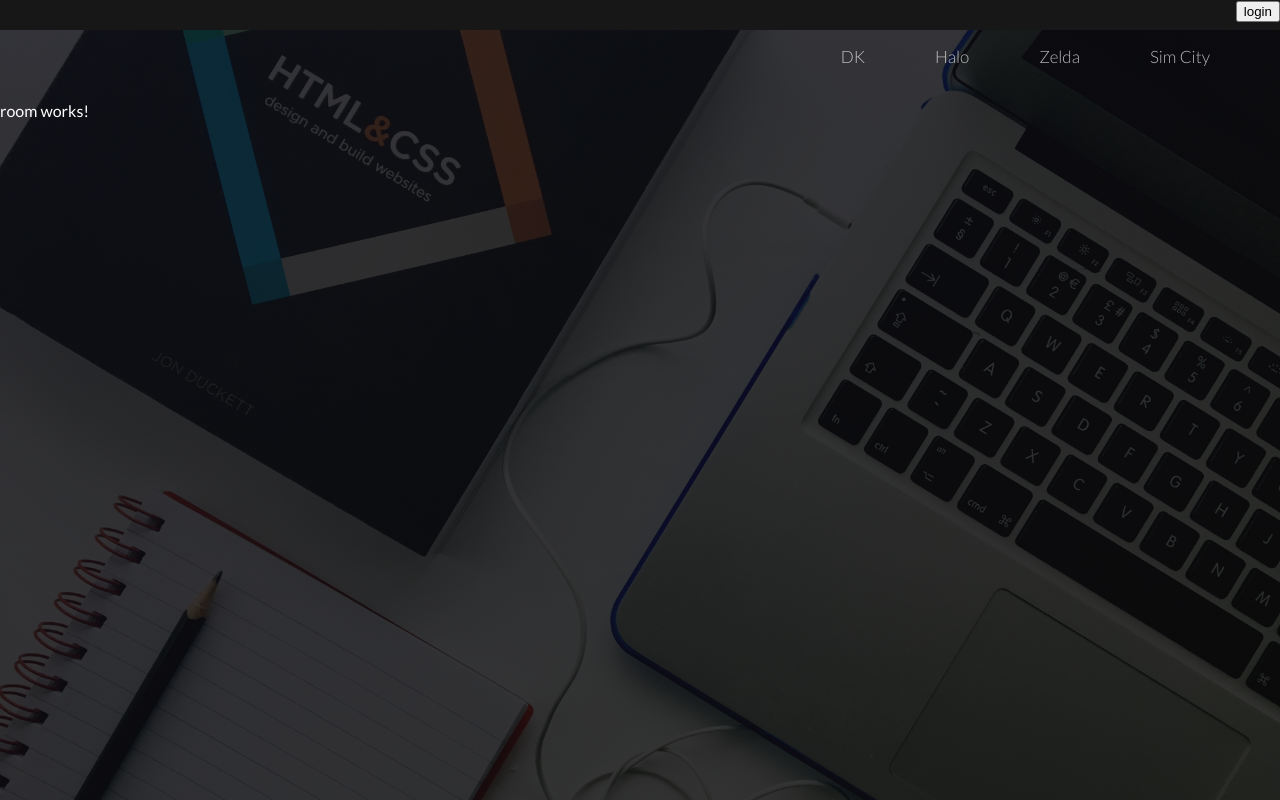
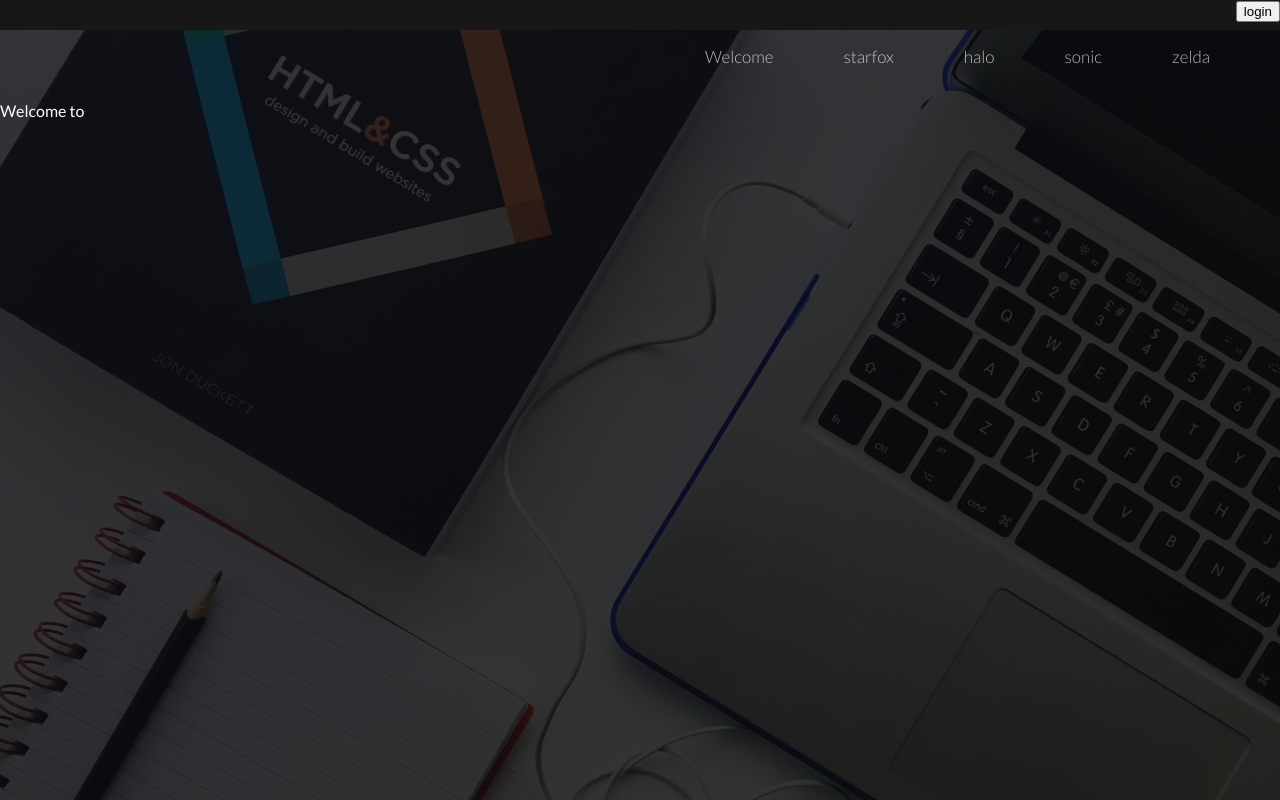
Before and after one commit to dramirez2096/gw-reserve, an Angular app: page /room/1 in a window 1280 px wide. Built offline with nearby package versions, Linux system fonts and the light colour scheme.

Commit message:
router file added

```diff
--- a/src/app/app.module.ts
+++ b/src/app/app.module.ts
@@ -1,48 +1,31 @@
 import { NgModule } from '@angular/core';
-import { RouterModule, Route } from '@angular/router';
 import { BrowserModule } from '@angular/platform-browser';
+import { AppRoutingModule, routedComponents } from './app.routing.module';
 
 import { AppComponent } from './app.component';
-import { WelcomeComponent } from './welcome/welcome.component';
 import { NavComponent } from './nav/nav.components';
 import { LoginComponent } from './login/login.component';
-import { RoomComponent } from './room/room.component';
 
-const routes: Route[] = [
-    {
-        path: "welcome",
-        component: WelcomeComponent
-    },
-    {
-        path: "room/:id",
-        component: RoomComponent
-    },
-    {
-        path: "",
-        redirectTo: "welcome",
-        pathMatch: "full"
-    },
-    {
-        path: "**",
-        component: WelcomeComponent
-    }
-];
+import { RoomService } from './services/room.service';
 
 @NgModule({
+    imports: [
+        BrowserModule,
+        AppRoutingModule
+    ],
     declarations: [
-        AppComponent,
-        WelcomeComponent,
+        AppComponent ,
         NavComponent,
         LoginComponent,
-        RoomComponent //telling angular about the component
+        routedComponents
     ],
-    imports: [
-        BrowserModule,
-        RouterModule.forRoot(routes)
+    providers:[
+        RoomService
     ],
     bootstrap: [
         AppComponent // choosing the file to boot
     ]
 })
-export class AppModule{
+
+export class AppModule {
 }
--- /dev/null
+++ b/src/app/app.routing.module.ts
@@ -0,0 +1,33 @@
+import { NgModule } from '@angular/core';
+import { Route, RouterModule } from "@angular/router";
+
+import { WelcomeComponent } from './welcome/welcome.component';
+import { RoomComponent } from './room/room.component';
+
+const routes: Route[] = [
+    {
+        path: "welcome",
+        component: WelcomeComponent
+    },
+    {
+        path: "room/:id",
+        component: RoomComponent
+    },
+    {
+        path: "",
+        redirectTo: "welcome",
+        pathMatch: "full"
+    },
+    {
+        path: "**",
+        component: WelcomeComponent
+    }
+];
+
+@NgModule({
+    imports: [ RouterModule.forRoot(routes)],
+    exports: [RouterModule]
+})
+export class AppRoutingModule { }
+
+export const routedComponents = [ RoomComponent,WelcomeComponent ]
--- a/src/app/nav/nav.component.html
+++ b/src/app/nav/nav.component.html
@@ -1,7 +1,7 @@
 <nav class="main-nav">
     <ul *ngFor = "let item of menuItems" >
         <li>
-            <a [routerLink]="[ item.url ]">{{ item.label }}</a>
+            <a [routerLink]="[ item.url ]">{{ item.title }}</a>
         </li>
     </ul>
 </nav>
--- a/src/app/nav/nav.components.ts
+++ b/src/app/nav/nav.components.ts
@@ -1,5 +1,8 @@
 import { Component, OnInit, OnDestroy } from '@angular/core';
+import { Router } from '@angular/router';
 import { INavigationItem } from './../../interfaces/INavigationItem';
+import { RoomComponent } from '../room/room.component';
+import { RoomService } from '../services/room.service';
 
 @Component({
     selector: "gw-nav",
@@ -11,26 +14,28 @@ import { INavigationItem } from './../../interfaces/INavigationItem';
 export class NavComponent implements OnInit, OnDestroy {
     public menuItems: INavigationItem[];
 
+    constructor(
+        private _roomService: RoomService,
+        private _router: Router
+     ) {}
+
     // life cycle hook
     ngOnInit(): void {
         this.menuItems = [{
-            label: "DK",
-            url: "donkey_kong"
-        },
-        {
-            label: "Halo",
-            url: "halo"
-        },
-        {
-            label: "Zelda",
-            url: "zelda"
-        },
-        {
-            label: "Sim City",
-            url: "sim_city"
-        }
-        ];
+            title: 'Welcome',
+            url: 'welcome'
+        }]
+
+        const roomItems: INavigationItem[] = this._roomService.rooms.map(room => {
+            return{
+                title: room.title,
+                url: "room/" + room.id,
+            }
+        });
+
+        roomItems.forEach(roomItem => this.menuItems.push(roomItem));
     }
+
 
     ngOnDestroy(): void {
         throw new Error("Method not implemented.");
--- a/src/app/room/room.component.html
+++ b/src/app/room/room.component.html
@@ -1,3 +1,3 @@
 <p>
-  room works!
+  Welcome to
 </p>
--- a/src/app/room/room.component.ts
+++ b/src/app/room/room.component.ts
@@ -1,4 +1,6 @@
 import { Component, OnInit } from '@angular/core';
+import { ActivatedRoute } from '@angular/router';
+import { map } from 'rxjs/operators';
 
 @Component({
   selector: 'gw-room',
@@ -6,10 +8,22 @@ import { Component, OnInit } from '@angular/core';
   styleUrls: ['./room.component.scss']
 })
 export class RoomComponent implements OnInit {
+  public id:string;
 
-  constructor() { }
+  constructor(
+    private _route: ActivatedRoute
+  ) { }
 
-  ngOnInit() {
+  public ngOnInit() {
+    this._route.paramMap
+    .pipe(
+      map(paramMapResponse => {
+        return paramMapResponse.get("id") + " was done mapped";
+      })
+    )
+    .subscribe(mappedResponse => {
+      this.id = mappedResponse;
+    })
   }
 
 }
--- /dev/null
+++ b/src/app/services/room.service.ts
@@ -0,0 +1,31 @@
+import { Injectable } from '@angular/core';
+import { IRoom } from '../../interfaces/IRoom';
+
+@Injectable()
+export class RoomService{
+    public rooms: IRoom[];
+
+    constructor() {
+        this.rooms = [{
+            id : "1",
+            title: "starfox",
+            picture: "starfox.jpg"
+        },
+        {
+            id : "2",
+            title: "halo",
+            picture: "halo.jpg"
+        },
+        {
+            id : "3",
+            title: "sonic",
+            picture: "sonic.jpg"
+        },
+        {
+            id : "4",
+            title: "zelda",
+            picture: "zelda.jpg"
+        }
+        ]
+    }
+}
--- a/src/interfaces/INavigationItem.ts
+++ b/src/interfaces/INavigationItem.ts
@@ -1,4 +1,5 @@
 export interface INavigationItem {
-    label: string;
+    title: string;
+    // label: string;
     url: string;
 }
--- /dev/null
+++ b/src/interfaces/IRoom.ts
@@ -0,0 +1,5 @@
+export interface IRoom {
+    id: string;
+    title: string;
+    picture: string;
+}
```
